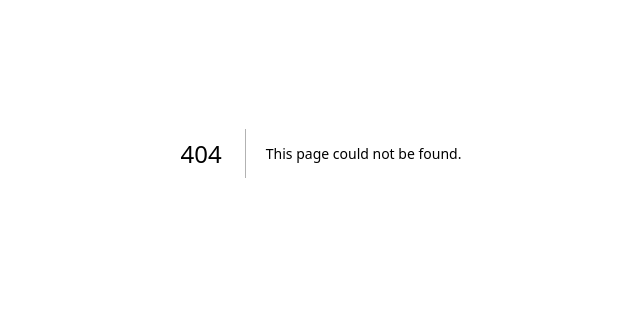
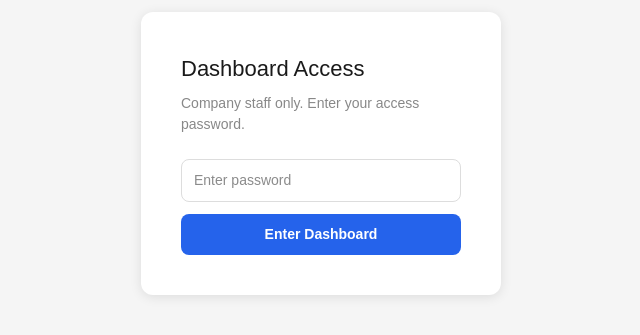
Before and after one commit to Suvesh0707/landingpage, a Next.js app: page /dashboard/login in a window 1280 px wide. Before the commit this address had no page. Shown: the part 247-582 px from the top of the page, without its empty margins (319-959 px from the left). Built offline with nearby package versions, Linux system fonts and the light colour scheme.

Commit message:
added new code

```diff
--- /dev/null
+++ b/src/app/api/dashboard-auth/route.ts
@@ -0,0 +1,18 @@
+import { NextRequest, NextResponse } from 'next/server';
+
+export async function POST(req: NextRequest) {
+  const { password } = await req.json();
+
+  if (password !== process.env.DASHBOARD_SECRET) {
+    return NextResponse.json({ error: 'Wrong password' }, { status: 401 });
+  }
+
+  const res = NextResponse.json({ ok: true });
+  res.cookies.set('dashboard_token', process.env.DASHBOARD_SECRET!, {
+    httpOnly: true,
+    path: '/',
+    maxAge: 60 * 60 * 24 * 7, // 7 days
+    sameSite: 'strict',
+  });
+  return res;
+}
--- /dev/null
+++ b/src/app/api/submissions/stream/route.ts
@@ -0,0 +1,68 @@
+import { NextRequest } from 'next/server';
+import { connectDB } from '@/lib/mongodb';
+import Submission from '@/lib/Submission';
+
+export const dynamic = 'force-dynamic';
+
+async function getSubmissions() {
+  const docs = await Submission.find().sort({ createdAt: 1 }).lean() as any[];
+  return docs.map((s, i) => ({
+    index: i + 1,
+    fullName: s.fullName,
+    phone: s.phone,
+    timestamp: new Date(s.createdAt).toLocaleString('en-IN', { timeZone: 'Asia/Kolkata' }),
+  }));
+}
+
+export async function GET(req: NextRequest) {
+  const encoder = new TextEncoder();
+  let lastCount = -1;
+  let timer: ReturnType<typeof setInterval>;
+
+  const stream = new ReadableStream({
+    async start(controller) {
+      try {
+        await connectDB();
+      } catch {
+        controller.close();
+        return;
+      }
+
+      async function check() {
+        try {
+          const count = await Submission.countDocuments();
+          if (count !== lastCount) {
+            lastCount = count;
+            const data = await getSubmissions();
+            controller.enqueue(encoder.encode(`data: ${JSON.stringify(data)}\n\n`));
+          } else {
+            // keepalive so connection doesn't time out
+            controller.enqueue(encoder.encode(': ping\n\n'));
+          }
+        } catch {
+          // ignore transient DB errors, keep connection alive
+        }
+      }
+
+      await check();
+      timer = setInterval(check, 5000);
+
+      req.signal.addEventListener('abort', () => {
+        clearInterval(timer);
+        controller.close();
+      });
+    },
+    cancel() {
+      clearInterval(timer);
+    },
+  });
+
+  return new Response(stream, {
+    headers: {
+      'Content-Type': 'text/event-stream',
+      'Cache-Control': 'no-cache, no-transform',
+      'Connection': 'keep-alive',
+      'X-Accel-Buffering': 'no',
+    },
+  });
+}
--- /dev/null
+++ b/src/app/dashboard/login/page.tsx
@@ -0,0 +1,77 @@
+'use client';
+
+import { useState } from 'react';
+import { useRouter } from 'next/navigation';
+
+export default function DashboardLogin() {
+  const [password, setPassword] = useState('');
+  const [error, setError] = useState('');
+  const [loading, setLoading] = useState(false);
+  const router = useRouter();
+
+  async function handleSubmit(e: React.FormEvent) {
+    e.preventDefault();
+    setLoading(true);
+    setError('');
+
+    const res = await fetch('/api/dashboard-auth', {
+      method: 'POST',
+      headers: { 'Content-Type': 'application/json' },
+      body: JSON.stringify({ password }),
+    });
+
+    if (res.ok) {
+      router.push('/dashboard');
+    } else {
+      setError('Wrong password. Try again.');
+      setLoading(false);
+    }
+  }
+
+  return (
+    <div style={{
+      minHeight: '100vh', display: 'flex', alignItems: 'center',
+      justifyContent: 'center', background: '#f5f5f5', fontFamily: 'Arial, sans-serif',
+    }}>
+      <div style={{
+        background: '#fff', padding: '40px', borderRadius: '12px',
+        boxShadow: '0 2px 12px rgba(0,0,0,0.1)', width: '100%', maxWidth: '360px',
+      }}>
+        <h1 style={{ margin: '0 0 8px', fontSize: '22px', color: '#1a1a1a' }}>Dashboard Access</h1>
+        <p style={{ margin: '0 0 24px', fontSize: '14px', color: '#888' }}>
+          Company staff only. Enter your access password.
+        </p>
+
+        <form onSubmit={handleSubmit}>
+          <input
+            type="password"
+            placeholder="Enter password"
+            value={password}
+            onChange={(e) => setPassword(e.target.value)}
+            required
+            style={{
+              width: '100%', padding: '10px 12px', borderRadius: '8px',
+              border: '1px solid #ddd', fontSize: '14px', boxSizing: 'border-box',
+              marginBottom: '12px', outline: 'none',
+            }}
+          />
+          {error && (
+            <p style={{ color: '#dc2626', fontSize: '13px', margin: '0 0 12px' }}>{error}</p>
+          )}
+          <button
+            type="submit"
+            disabled={loading}
+            style={{
+              width: '100%', background: '#2563eb', color: '#fff', border: 'none',
+              padding: '10px', borderRadius: '8px', fontSize: '14px',
+              fontWeight: 600, cursor: loading ? 'not-allowed' : 'pointer',
+              opacity: loading ? 0.7 : 1,
+            }}
+          >
+            {loading ? 'Checking...' : 'Enter Dashboard'}
+          </button>
+        </form>
+      </div>
+    </div>
+  );
+}
--- a/src/app/dashboard/page.tsx
+++ b/src/app/dashboard/page.tsx
@@ -1,6 +1,6 @@
 'use client';
 
-import { useEffect, useState } from 'react';
+import { useEffect, useState, useRef } from 'react';
 
 type Submission = {
   index: number;
@@ -13,102 +13,315 @@ export default function Dashboard() {
   const [data, setData] = useState<Submission[]>([]);
   const [loading, setLoading] = useState(true);
   const [lastUpdated, setLastUpdated] = useState('');
+  const [newCount, setNewCount] = useState(0);
+  const [connected, setConnected] = useState(false);
+  const prevLengthRef = useRef(0);
 
-  async function fetchData() {
-    setLoading(true);
-    const res = await fetch('/api/submissions');
-    const json = await res.json();
-    setData(json);
-    setLastUpdated(new Date().toLocaleString('en-IN', { timeZone: 'Asia/Kolkata' }));
-    setLoading(false);
-  }
-
-  // Excel download karne ka naya function
   const handleDownload = () => {
     window.location.href = '/api/export';
   };
 
   useEffect(() => {
-    fetchData();
+    const es = new EventSource('/api/submissions/stream');
+
+    es.onopen = () => setConnected(true);
+
+    es.onmessage = (event) => {
+      const json: Submission[] = JSON.parse(event.data);
+      setData(json);
+      setLoading(false);
+      setConnected(true);
+      setLastUpdated(new Date().toLocaleString('en-IN', { timeZone: 'Asia/Kolkata' }));
+
+      if (prevLengthRef.current > 0 && json.length > prevLengthRef.current) {
+        const diff = json.length - prevLengthRef.current;
+        setNewCount(diff);
+        setTimeout(() => setNewCount(0), 3500);
+      }
+      prevLengthRef.current = json.length;
+    };
+
+    es.onerror = () => setConnected(false);
+
+    return () => es.close();
   }, []);
 
   return (
-    <div style={{ fontFamily: 'Arial, sans-serif', padding: '32px', background: '#f5f5f5', minHeight: '100vh' }}>
-      <div style={{ maxWidth: '900px', margin: '0 auto' }}>
+    <div style={styles.page}>
+      <div style={styles.container}>
 
-        <div style={{ display: 'flex', justifyContent: 'space-between', alignItems: 'center', marginBottom: '24px' }}>
+        {/* Header */}
+        <div style={styles.header}>
           <div>
-            <h1 style={{ margin: 0, fontSize: '24px', color: '#1a1a1a' }}>Submissions</h1>
+            <h1 style={styles.title}>Submissions</h1>
             {lastUpdated && (
-              <p style={{ margin: '4px 0 0', fontSize: '13px', color: '#888' }}>Last updated: {lastUpdated}</p>
+              <p style={styles.subtitle}>Last updated: {lastUpdated}</p>
             )}
           </div>
-
-          {/* Buttons Container: Refresh aur Download dono yahan hain */}
-          <div style={{ display: 'flex', gap: '12px' }}>
-            <button
-              onClick={fetchData}
-              style={{
-                background: '#2563eb', color: '#fff', border: 'none',
-                padding: '10px 20px', borderRadius: '8px', cursor: 'pointer',
-                fontSize: '14px', fontWeight: 600,
-              }}
-            >
-              Refresh
-            </button>
-            <button
-              onClick={handleDownload}
-              style={{
-                background: '#10b981', color: '#fff', border: 'none',
-                padding: '10px 20px', borderRadius: '8px', cursor: 'pointer',
-                fontSize: '14px', fontWeight: 600,
-              }}
-            >
-              Download Excel
-            </button>
-          </div>
+          <button onClick={handleDownload} style={styles.downloadBtn}>
+            ↓ Export Excel
+          </button>
         </div>
 
+        {/* New data toast */}
+        {newCount > 0 && (
+          <div style={styles.toast}>
+            +{newCount} new submission{newCount > 1 ? 's' : ''} received
+          </div>
+        )}
+
+        {/* Stats bar */}
+        {!loading && (
+          <div style={styles.statsBar}>
+            <div style={styles.statCard}>
+              <span style={styles.statNum}>{data.length}</span>
+              <span style={styles.statLabel}>Total Submissions</span>
+            </div>
+            <div style={{ ...styles.statCard, ...styles.liveCard }}>
+              <span style={{ ...styles.liveDot, background: connected ? '#10b981' : '#f59e0b' }} />
+              <span style={styles.statLabel}>{connected ? 'Live' : 'Reconnecting…'}</span>
+            </div>
+          </div>
+        )}
+
+        {/* Content */}
         {loading ? (
-          <p style={{ textAlign: 'center', color: '#888', marginTop: '60px' }}>Loading...</p>
+          <div style={styles.empty}>Connecting…</div>
         ) : data.length === 0 ? (
-          <p style={{ textAlign: 'center', color: '#888', marginTop: '60px' }}>No submissions yet.</p>
+          <div style={styles.empty}>No submissions yet.</div>
         ) : (
-          <div style={{ background: '#fff', borderRadius: '12px', overflow: 'hidden', boxShadow: '0 1px 4px rgba(0,0,0,0.1)' }}>
-            <table style={{ width: '100%', borderCollapse: 'collapse' }}>
+          <div style={styles.tableWrap}>
+            {/* Desktop table */}
+            <table style={styles.table} className="dash-table">
               <thead>
-                <tr style={{ background: '#2563eb', color: '#fff' }}>
-                  <th style={th}>#</th>
-                  <th style={th}>Full Name</th>
-                  <th style={th}>Phone Number</th>
-                  <th style={th}>Timestamp</th>
+                <tr style={styles.theadRow}>
+                  <th style={styles.th}>#</th>
+                  <th style={styles.th}>Full Name</th>
+                  <th style={styles.th}>Phone Number</th>
+                  <th style={styles.th}>Timestamp</th>
                 </tr>
               </thead>
               <tbody>
                 {data.map((row) => (
-                  <tr key={row.index} style={{ borderBottom: '1px solid #f0f0f0' }}>
-                    <td style={td}>{row.index}</td>
-                    <td style={td}>{row.fullName}</td>
-                    <td style={td}>{row.phone}</td>
-                    <td style={td}>{row.timestamp}</td>
+                  <tr key={row.index} style={styles.tr}>
+                    <td style={styles.tdIndex}>{row.index}</td>
+                    <td style={styles.td}>{row.fullName}</td>
+                    <td style={styles.td}>{row.phone}</td>
+                    <td style={{ ...styles.td, ...styles.tdMuted }}>{row.timestamp}</td>
                   </tr>
                 ))}
               </tbody>
             </table>
-            <div style={{ padding: '12px 16px', background: '#f9fafb', borderTop: '1px solid #f0f0f0', fontSize: '13px', color: '#666' }}>
-              Total: <strong>{data.length}</strong> submissions
+
+            {/* Mobile cards */}
+            <div className="dash-cards">
+              {data.map((row) => (
+                <div key={row.index} style={styles.card}>
+                  <div style={styles.cardTop}>
+                    <span style={styles.cardIndex}>#{row.index}</span>
+                    <span style={styles.cardTime}>{row.timestamp}</span>
+                  </div>
+                  <p style={styles.cardName}>{row.fullName}</p>
+                  <p style={styles.cardPhone}>{row.phone}</p>
+                </div>
+              ))}
             </div>
           </div>
         )}
+
+        {!loading && data.length > 0 && (
+          <div style={styles.footer}>
+            Total: <strong>{data.length}</strong> submissions
+          </div>
+        )}
       </div>
+
+      <style>{`
+        .dash-table { display: table; }
+        .dash-cards { display: none; }
+        @media (max-width: 600px) {
+          .dash-table { display: none !important; }
+          .dash-cards { display: flex; flex-direction: column; gap: 10px; padding: 12px; }
+        }
+      `}</style>
     </div>
   );
 }
 
-const th: React.CSSProperties = {
-  padding: '14px 16px', textAlign: 'left', fontWeight: 600, fontSize: '14px',
+const styles: Record<string, React.CSSProperties> = {
+  page: {
+    fontFamily: 'Arial, sans-serif',
+    background: '#f0f2f5',
+    minHeight: '100vh',
+    padding: '24px 16px',
+  },
+  container: {
+    maxWidth: '960px',
+    margin: '0 auto',
+  },
+  header: {
+    display: 'flex',
+    justifyContent: 'space-between',
+    alignItems: 'flex-start',
+    flexWrap: 'wrap',
+    gap: '12px',
+    marginBottom: '20px',
+  },
+  title: {
+    margin: 0,
+    fontSize: '22px',
+    fontWeight: 800,
+    color: '#1a1a1a',
+  },
+  subtitle: {
+    margin: '4px 0 0',
+    fontSize: '12px',
+    color: '#999',
+  },
+  downloadBtn: {
+    background: '#10b981',
+    color: '#fff',
+    border: 'none',
+    padding: '10px 18px',
+    borderRadius: '8px',
+    cursor: 'pointer',
+    fontSize: '13px',
+    fontWeight: 700,
+  },
+  toast: {
+    background: '#2563eb',
+    color: '#fff',
+    padding: '10px 16px',
+    borderRadius: '8px',
+    fontSize: '13px',
+    fontWeight: 600,
+    marginBottom: '16px',
+    textAlign: 'center',
+  },
+  statsBar: {
+    display: 'flex',
+    gap: '12px',
+    marginBottom: '20px',
+    flexWrap: 'wrap',
+  },
+  statCard: {
+    background: '#fff',
+    borderRadius: '10px',
+    padding: '14px 20px',
+    display: 'flex',
+    flexDirection: 'column',
+    gap: '2px',
+    boxShadow: '0 1px 3px rgba(0,0,0,0.07)',
+    flex: '1 1 120px',
+  },
+  liveCard: {
+    flexDirection: 'row',
+    alignItems: 'center',
+    gap: '8px',
+    maxWidth: '130px',
+  },
+  statNum: {
+    fontSize: '20px',
+    fontWeight: 800,
+    color: '#1a1a1a',
+  },
+  statLabel: {
+    fontSize: '11px',
+    color: '#888',
+    fontWeight: 600,
+    textTransform: 'uppercase',
+    letterSpacing: '0.04em',
+  },
+  liveDot: {
+    width: '10px',
+    height: '10px',
+    borderRadius: '50%',
+    display: 'inline-block',
+    flexShrink: 0,
+  },
+  tableWrap: {
+    background: '#fff',
+    borderRadius: '12px',
+    overflow: 'hidden',
+    boxShadow: '0 1px 4px rgba(0,0,0,0.08)',
+  },
+  table: {
+    width: '100%',
+    borderCollapse: 'collapse',
+  },
+  theadRow: {
+    background: '#1e3a5f',
+    color: '#fff',
+  },
+  th: {
+    padding: '13px 16px',
+    textAlign: 'left',
+    fontWeight: 700,
+    fontSize: '12px',
+    textTransform: 'uppercase',
+    letterSpacing: '0.05em',
+  },
+  tr: {
+    borderBottom: '1px solid #f3f4f6',
+  },
+  td: {
+    padding: '12px 16px',
+    fontSize: '14px',
+    color: '#333',
+  },
+  tdIndex: {
+    padding: '12px 16px',
+    fontSize: '13px',
+    color: '#999',
+    fontWeight: 700,
+    width: '48px',
+  },
+  tdMuted: {
+    color: '#888',
+    fontSize: '13px',
+  },
+  card: {
+    background: '#f9fafb',
+    border: '1px solid #e5e7eb',
+    borderRadius: '10px',
+    padding: '14px',
+  },
+  cardTop: {
+    display: 'flex',
+    justifyContent: 'space-between',
+    alignItems: 'center',
+    marginBottom: '6px',
+  },
+  cardIndex: {
+    fontSize: '11px',
+    color: '#999',
+    fontWeight: 700,
+  },
+  cardTime: {
+    fontSize: '11px',
+    color: '#aaa',
+  },
+  cardName: {
+    margin: '0 0 2px',
+    fontSize: '15px',
+    fontWeight: 700,
+    color: '#1a1a1a',
+  },
+  cardPhone: {
+    margin: 0,
+    fontSize: '13px',
+    color: '#555',
+  },
+  empty: {
+    textAlign: 'center',
+    color: '#aaa',
+    padding: '60px 20px',
+    fontSize: '15px',
+  },
+  footer: {
+    padding: '12px 16px',
+    fontSize: '13px',
+    color: '#666',
+    textAlign: 'right',
+  },
 };
-
-const td: React.CSSProperties = {
-  padding: '13px 16px', fontSize: '14px', color: '#333',
-};
--- a/src/component/Header.tsx
+++ b/src/component/Header.tsx
@@ -92,18 +92,18 @@ export default function PromoPage() {
       )}
 
       {/* ── BANNER (shared) ── */}
-      <div className="w-full bg-[#b52222] py-2 px-4 flex justify-between items-center text-[10px] md:text-xs font-semibold z-50 shrink-0 sticky top-0">
-        <div className="flex items-center gap-1.5">
-          <div className="w-2 h-2 bg-pink-400 rounded-full"></div>
-          <span className="opacity-90">Offer ends in</span>
-          <div className="bg-black/20 px-2 py-0.5 rounded text-sm font-bold w-[50px] text-center">
+      <div className="w-full bg-[#b52222] py-2 px-3 flex justify-between items-center font-semibold z-50 shrink-0 sticky top-0" style={{ fontSize: 'clamp(7px, 2.5vw, 10px)' }}>
+        <div className="flex items-center gap-1">
+          <div className="w-1.5 h-1.5 bg-pink-400 rounded-full shrink-0"></div>
+          <span className="opacity-90 whitespace-nowrap">Offer ends in</span>
+          <div className="bg-black/20 px-1.5 py-0.5 rounded font-bold text-center" style={{ fontSize: 'clamp(8px, 3vw, 14px)', minWidth: '40px' }}>
             {formatTime(timeLeft)}
           </div>
         </div>
-        <div className="flex items-center gap-1">
-          <span className="opacity-90">— Only </span>
+        <div className="flex items-center gap-0.5 whitespace-nowrap">
+          <span className="opacity-90">Only </span>
           <span className="font-bold">23</span>
-          <span className="opacity-90"> spots left at </span>
+          <span className="opacity-90"> spots at </span>
           <span className="font-bold">₹59</span>
         </div>
       </div>
@@ -118,27 +118,27 @@ export default function PromoPage() {
             <Image src="/img.png" alt="TG Levels" fill className="object-contain" priority />
           </div>
 
-          <div className="border border-white/40 rounded-full px-4 py-1 flex items-center gap-2 bg-black/40 shrink-0 mt-6">
-            <div className="w-4 h-4 bg-[#a3e635] rounded-full flex items-center justify-center">
-              <svg viewBox="0 0 24 24" fill="none" className="w-3 h-3 text-black" stroke="currentColor" strokeWidth="4" strokeLinecap="round" strokeLinejoin="round">
+          <div className="border border-white/40 rounded-full px-3 py-1 flex items-center gap-1.5 bg-black/40 shrink-0 mt-6">
+            <div className="w-3.5 h-3.5 bg-[#a3e635] rounded-full flex items-center justify-center shrink-0">
+              <svg viewBox="0 0 24 24" fill="none" className="w-2.5 h-2.5 text-black" stroke="currentColor" strokeWidth="4" strokeLinecap="round" strokeLinejoin="round">
                 <polyline points="20 6 9 17 4 12"></polyline>
               </svg>
             </div>
-            <span className="text-[10px] font-bold tracking-wide uppercase">SEBI Registered Research Analyst</span>
+            <span className="font-bold uppercase" style={{ fontSize: 'clamp(7px, 2.3vw, 10px)', letterSpacing: '0.05em' }}>SEBI Registered Research Analyst</span>
           </div>
 
           <div className="text-center shrink-0 mt-6">
-            <h1 className="text-[30px] font-bold leading-none tracking-tight whitespace-nowrap">
+            <h1 className="font-bold leading-none tracking-tight" style={{ fontSize: 'clamp(16px, 8vw, 30px)' }}>
               Nifty & Sensex <span className="text-[#a3e635]">Options</span>
             </h1>
-            <h2 className="text-[30px] font-bold text-[#a3e635] mt-1">Trades</h2>
+            <h2 className="font-bold text-[#a3e635] mt-1" style={{ fontSize: 'clamp(16px, 8vw, 30px)' }}>Trades</h2>
           </div>
 
           <div className="flex items-baseline justify-center shrink-0 mt-2">
-            <div className="text-[76px] leading-none font-black text-[#a3e635] tracking-tighter">
-              ₹59<span className="text-[64px] ml-1">/</span>
+            <div className="leading-none font-black text-[#a3e635] tracking-tighter" style={{ fontSize: 'clamp(24px, 20vw, 76px)' }}>
+              ₹59<span className="ml-1" style={{ fontSize: 'clamp(20px, 17vw, 64px)' }}>/</span>
             </div>
-            <div className="text-4xl font-bold ml-2">1 Trade **</div>
+            <div className="font-bold ml-2 whitespace-nowrap" style={{ fontSize: 'clamp(12px, 8vw, 36px)' }}>1 Trade **</div>
           </div>
 
           <div className="relative w-full flex flex-col items-center -mt-30">
--- /dev/null
+++ b/src/middleware.ts
@@ -0,0 +1,17 @@
+import { NextRequest, NextResponse } from 'next/server';
+
+export function middleware(request: NextRequest) {
+  const token = request.cookies.get('dashboard_token')?.value;
+  const validToken = process.env.DASHBOARD_SECRET;
+
+  if (token !== validToken) {
+    const loginUrl = new URL('/dashboard/login', request.url);
+    return NextResponse.redirect(loginUrl);
+  }
+
+  return NextResponse.next();
+}
+
+export const config = {
+  matcher: ['/dashboard'],
+};
```
Also changed, not shown: 1 other file (tests, documents, lock files or other folders).
